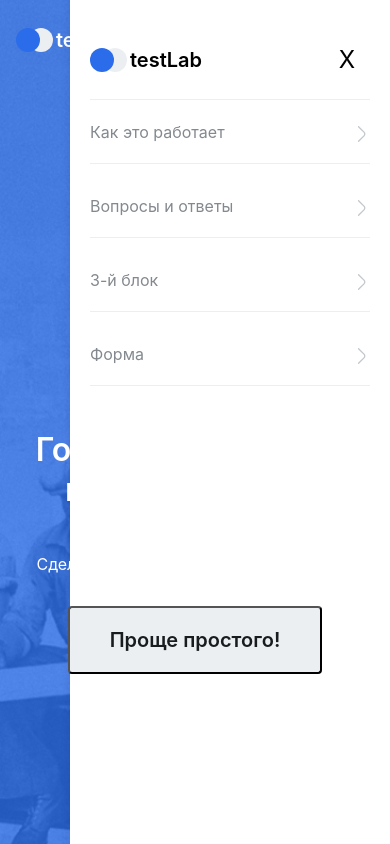
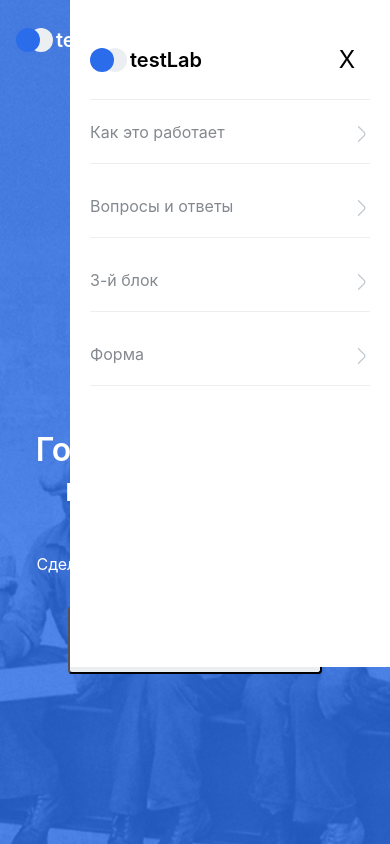
Before and after one commit to Troan89/Lending-test-lab, a React app: page / in a window 390 px wide. Both pictures are taken after a click on the element 361 px from the left and 40 px from the top of the page. Shown: the top 844 px of the page. Built offline with nearby package versions, Linux system fonts and the light colour scheme.

Commit message:
fix tabMenu

```diff
--- a/src/layout/header/Header.tsx
+++ b/src/layout/header/Header.tsx
@@ -144,7 +144,7 @@ const StyledHeader = styled.div`
     align-items: center;
     justify-content: space-around;
     min-height: 80px;
-    z-index: 1;
+    z-index: 10;
 
     position: relative;
 
@@ -194,19 +194,15 @@ const MenuWrapper = styled.div`
     right: 0;
     max-width: 320px;
     width: 100%;
-    //min-height: 450px;
-    min-height: 100vh; /* Измените на 100vh */
+    min-height: 667px;
     background: ${theme.color.white};
     z-index: 10000;
-    //padding: 0 20px;
     transition: .5s;
+    padding: 20px;
 
-    padding: 20px; /* Увеличьте padding */
-    box-shadow: 0 0 10px rgba(0, 0, 0, 0.1); /* Добавьте тень для видимости */
+    display: flex;
+    flex-direction: column;
 
-    display: flex; /* Обновлено */
-    flex-direction: column; /* Обновлено */
-    overflow: auto;
 `;
 
 const MenuHeader = styled.div`
--- a/src/layout/header/tabMenu/TabMenu.tsx
+++ b/src/layout/header/tabMenu/TabMenu.tsx
@@ -61,15 +61,6 @@ const StyledMenu = styled.nav`
         text-decoration: none;
         color: ${({color}) => color || 'var(--white-color)'}};
         transition: color 0.3s, text-decoration 0.3s;
-
-        @media (max-width: 768px) {
-            color: white;
-        }
-    }
-
-    li a:hover {
-        color: ${theme.color.white};
-        text-decoration: underline;
     }
 `
 
```
